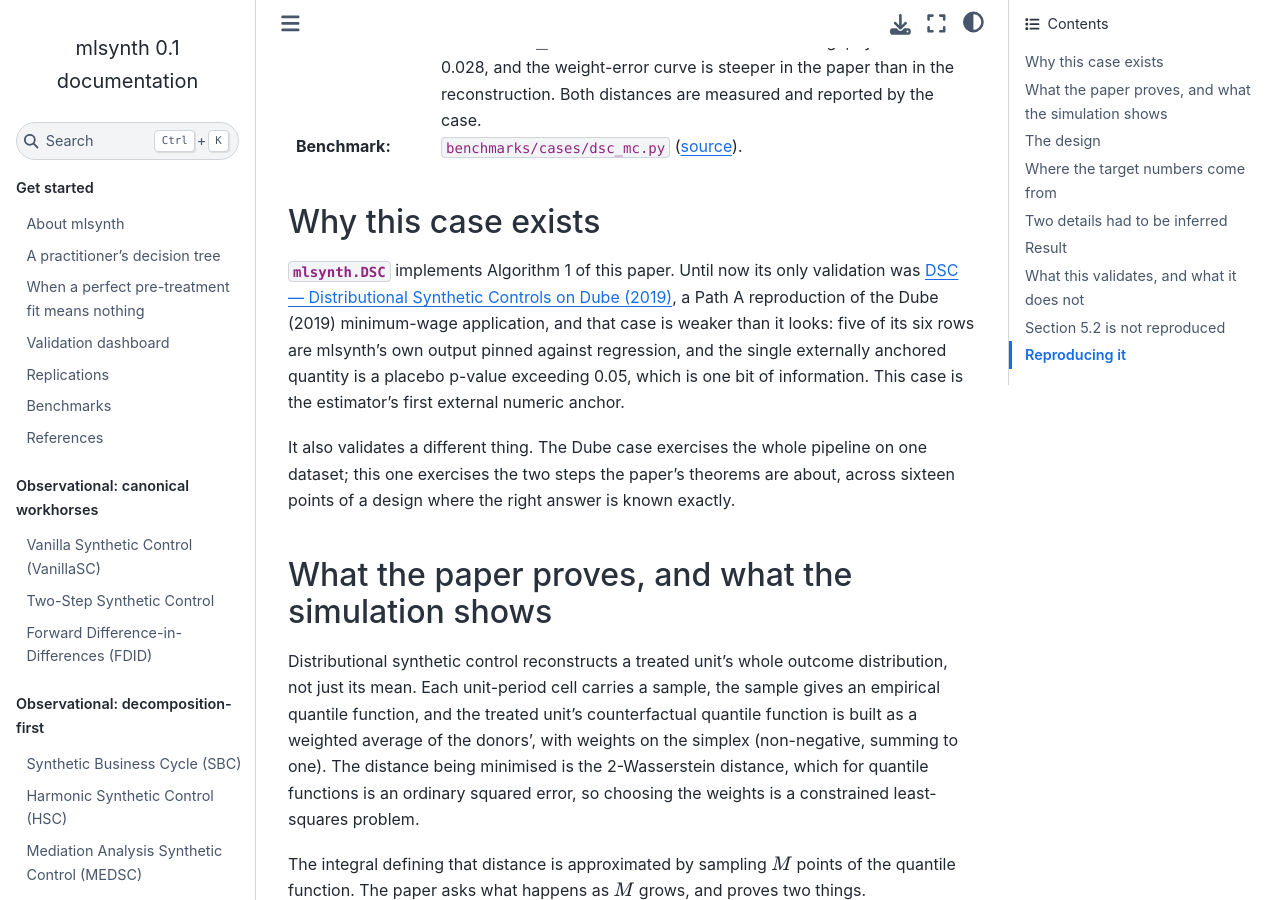
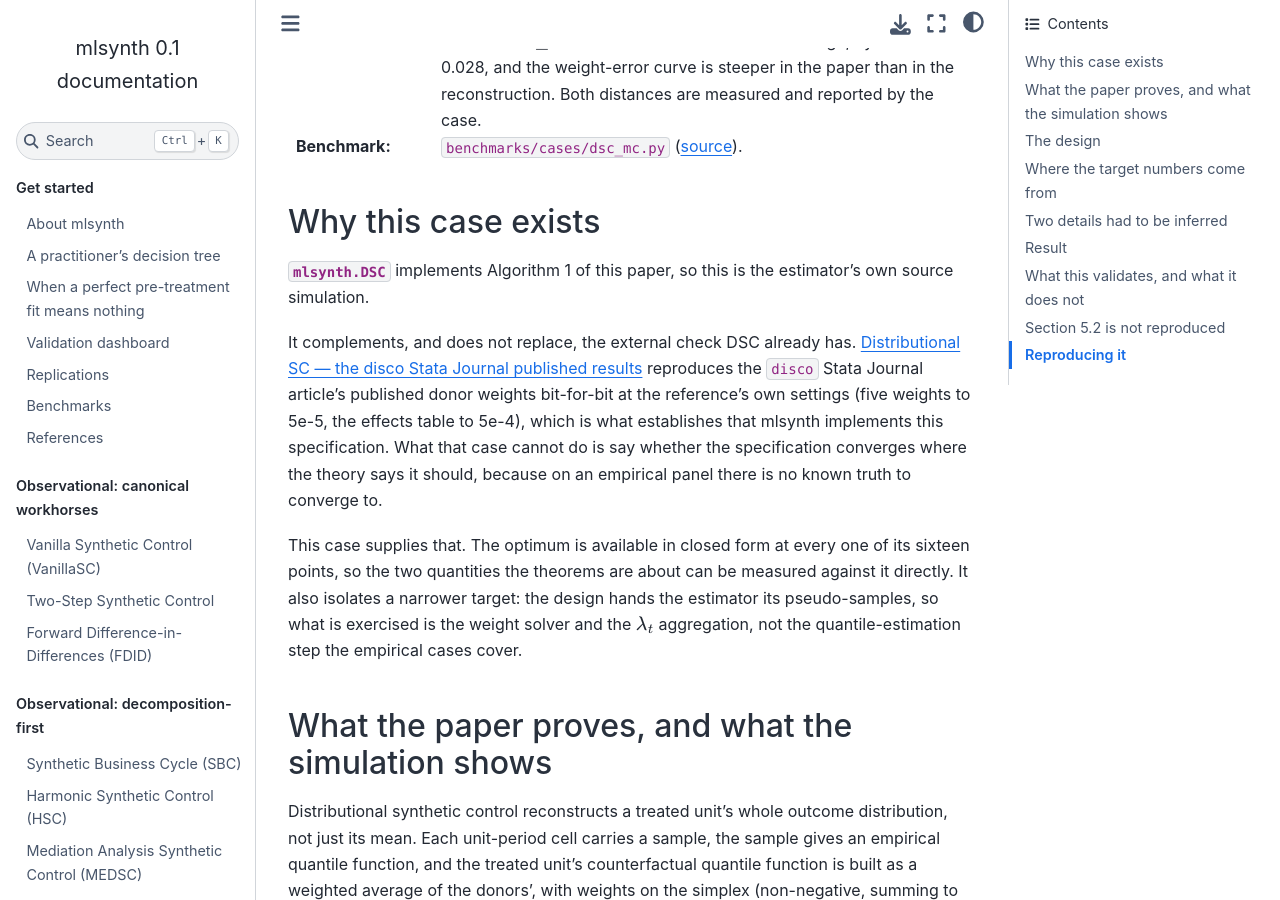
Before and after one commit to jgreathouse9/mlsynth, a Sphinx documentation site: the page built from docs/replications/dsc_mc.rst, in a window 1280 px wide and 900 px high, scrolled down 364 px. Built offline with Sphinx 7.4.7 and the Sphinx Book theme 1.1.4, drawn with Linux system fonts in a browser that asks for light colours.

Commit message:
Correct the case's claim to have been DSC's first external anchor
It is not. disco_tenure reproduces the disco Stata Journal article's published
donor weights bit-for-bit at the reference's own settings -- five weights to
5e-5 and the effects table to 5e-4 -- and that is what establishes mlsynth
implements this specification. The dsc_mc docstring, its docs page and the DSC
estimator page all described the new case as supplying an anchor DSC lacked,
which reads the weakness of dsc_dube as if it were the whole picture.

The accurate distinction is not external against internal but empirical against
simulated: disco_tenure runs on a panel where no truth is known, so it cannot
say whether the specification converges where the theory says it should. This
case can, because the optimum is closed-form at all sixteen of its points.

Co-Authored-By: Claude Opus 5 <noreply@anthropic.com>
Claude-Session: https://claude.ai/code/session_01KgS4wcBaq6quoZavEPNsjW

```diff
--- a/docs/replications/dsc_mc.rst
+++ b/docs/replications/dsc_mc.rst
@@ -21,16 +21,23 @@ DSC asymptotics Monte Carlo (Zhang, Zhang & Zhang 2024)
 Why this case exists
 --------------------
 
-:class:`mlsynth.DSC` implements Algorithm 1 of this paper. Until now its only
-validation was :doc:`dsc`, a Path A reproduction of the Dube (2019)
-minimum-wage application, and that case is weaker than it looks: five of its six
-rows are mlsynth's own output pinned against regression, and the single
-externally anchored quantity is a placebo p-value exceeding 0.05, which is one
-bit of information. This case is the estimator's first external numeric anchor.
+:class:`mlsynth.DSC` implements Algorithm 1 of this paper, so this is the
+estimator's own source simulation.
 
-It also validates a different thing. The Dube case exercises the whole pipeline
-on one dataset; this one exercises the two steps the paper's theorems are about,
-across sixteen points of a design where the right answer is known exactly.
+It complements, and does not replace, the external check DSC already has.
+:doc:`disco_tenure` reproduces the ``disco`` Stata Journal article's published
+donor weights bit-for-bit at the reference's own settings (five weights to 5e-5,
+the effects table to 5e-4), which is what establishes that mlsynth implements
+this specification. What that case cannot do is say whether the specification
+converges where the theory says it should, because on an empirical panel there
+is no known truth to converge to.
+
+This case supplies that. The optimum is available in closed form at every one of
+its sixteen points, so the two quantities the theorems are about can be measured
+against it directly. It also isolates a narrower target: the design hands the
+estimator its pseudo-samples, so what is exercised is the weight solver and the
+:math:`\lambda_t` aggregation, not the quantile-estimation step the empirical
+cases cover.
 
 What the paper proves, and what the simulation shows
 ----------------------------------------------------
```
Also changed, not shown: docs/dsc.rst (+4 -3 lines), 1 other file.
